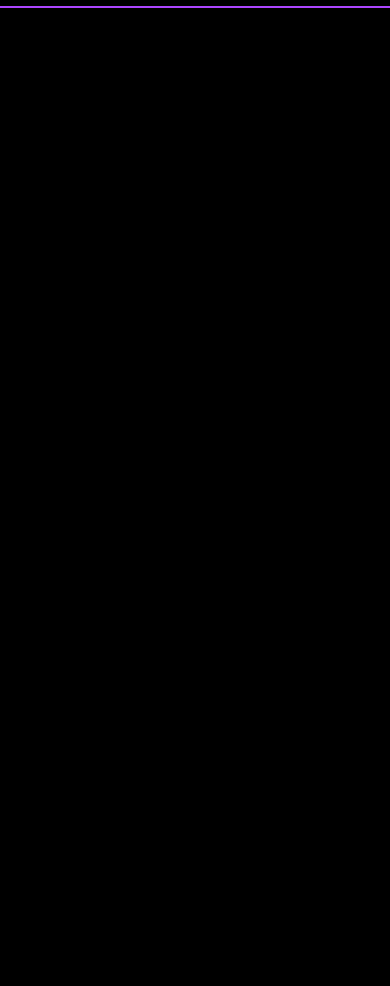
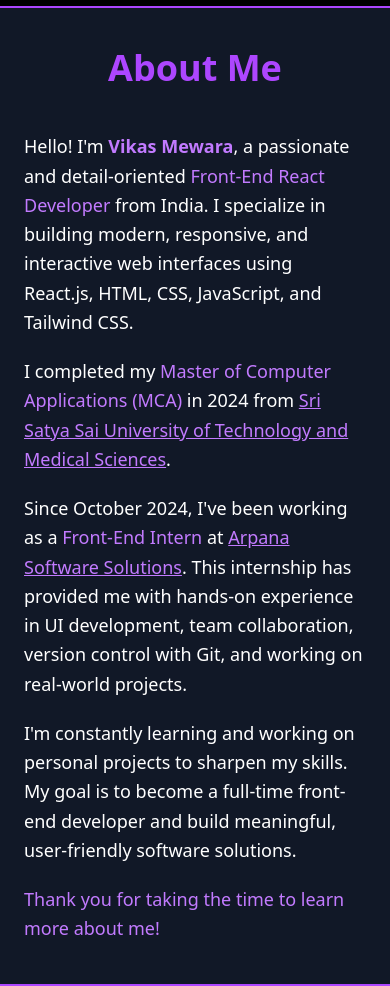
Before and after one commit to vikas-git1/Vikas-Portfolio, a React (Vite) app: page / in a window 390 px wide. Shown: the part 840-1826 px from the top of the page. Before the commit the page ends 848 px from the top, so only its background shows below. Built offline with nearby package versions, Linux system fonts and the light colour scheme.

Commit message:
Created Responsive About Page

```diff
--- a/src/App.jsx
+++ b/src/App.jsx
@@ -1,12 +1,14 @@
 import React from "react";
 import Navbar from "./components/Navbar";
 import Home from "./pages/Home";
+import About from "./pages/About";
 
 const App = () => {
   return (
     <div>
       <Navbar />
       <Home />
+      <About />
     </div>
   );
 };
--- /dev/null
+++ b/src/pages/About.jsx
@@ -0,0 +1,93 @@
+import React from "react";
+import { motion } from "framer-motion";
+
+const fadeInUp = {
+  hidden: { opacity: 0, y: 60 },
+  visible: {
+    opacity: 1,
+    y: 0,
+    transition: { duration: 2, ease: "easeOut" },
+  },
+};
+
+const About = () => {
+  return (
+    <section
+      id="about"
+      className="scroll-mt-[13vh] md:h-[87vh] flex flex-col items-center  gap-5 border-b-2 border-purple-500 bg-[#111827] text-white px-6 py-10 md:px-20"
+    >
+      <motion.h1
+        className="text-4xl font-bold text-purple-500 mb-6 text-center"
+        initial="hidden"
+        whileInView="visible"
+        viewport={{ once: true, amount: 0.3 }}
+        variants={fadeInUp}
+      >
+        About Me
+      </motion.h1>
+
+      <motion.div
+        className="max-w-3xl mx-auto space-y-5 text-lg leading-relaxed"
+        initial="hidden"
+        whileInView="visible"
+        viewport={{ once: true, amount: 0.3 }}
+        variants={fadeInUp}
+      >
+        <p>
+          Hello! I'm{" "}
+          <span className="font-semibold text-purple-400">Vikas Mewara</span>, a
+          passionate and detail-oriented{" "}
+          <span className="text-purple-400">Front-End React Developer</span>{" "}
+          from India. I specialize in building modern, responsive, and
+          interactive web interfaces using React.js, HTML, CSS, JavaScript, and
+          Tailwind CSS.
+        </p>
+
+        <p>
+          I completed my{" "}
+          <span className="text-purple-400 font-medium">
+            Master of Computer Applications (MCA)
+          </span>{" "}
+          in 2024 from{" "}
+          <a
+            href="https://www.sssutms.ac.in/"
+            target="_blank"
+            rel="noreferrer"
+            className="text-purple-400 underline"
+          >
+            Sri Satya Sai University of Technology and Medical Sciences
+          </a>
+          .
+        </p>
+
+        <p>
+          Since October 2024, I've been working as a{" "}
+          <span className="text-purple-400">Front-End Intern</span> at{" "}
+          <a
+            href="https://arpanasoftwaressolution.co.in/"
+            target="_blank"
+            rel="noreferrer"
+            className="text-purple-400 underline"
+          >
+            Arpana Software Solutions
+          </a>
+          . This internship has provided me with hands-on experience in UI
+          development, team collaboration, version control with Git, and working
+          on real-world projects.
+        </p>
+
+        <p>
+          I'm constantly learning and working on personal projects to sharpen my
+          skills. My goal is to become a full-time front-end developer and build
+          meaningful, user-friendly software solutions.
+        </p>
+
+        <p className="text-purple-400 font-medium">
+          Thank you for taking the time to learn more about me!
+        </p>
+      </motion.div>
+    </section>
+  );
+};
+
+export default About;
```
